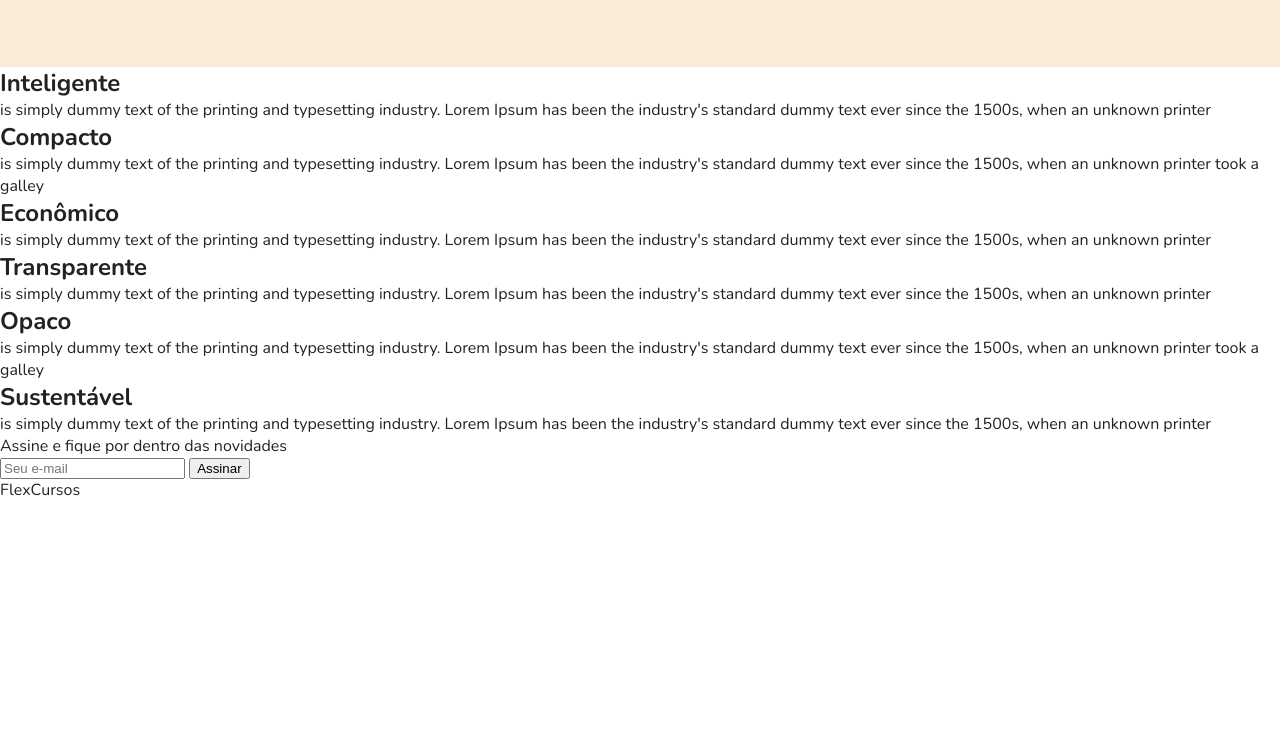
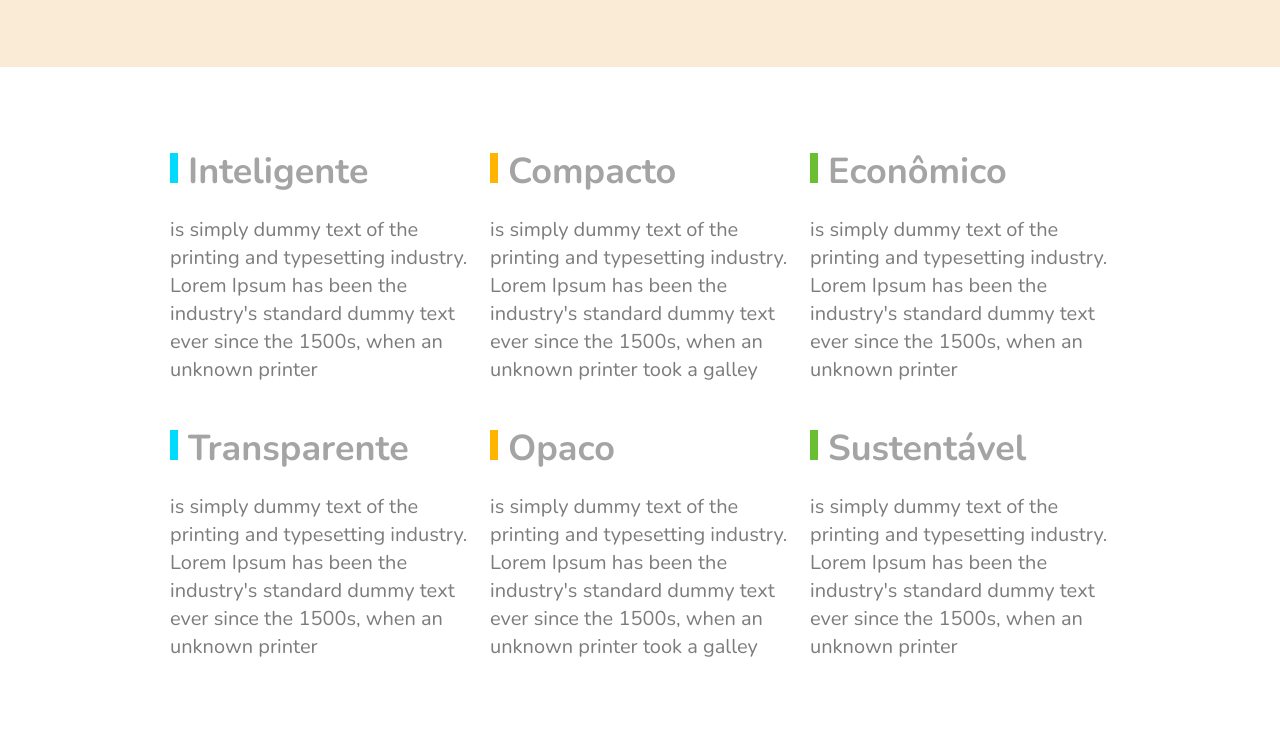
Before and after one commit to Mbrizzo/CssFlex, a plain HTML site: page index.html in a window 1280 px wide. Shown: the part 3491-4220 px from the top of the page. Before the commit the page ends 3992 px from the top, so only its background shows below. Drawn offline with nearby package versions, Linux system fonts and the light colour scheme.

Commit message:
Qualidade - Newsletter - Footer

```diff
--- a/css/style.css
+++ b/css/style.css
@@ -239,3 +239,132 @@ img {
     order: -1;
   }
 }
+
+/* Qaulidade */
+
+.qualidade {
+	max-width: 960px;
+	margin: 60px auto;
+	display: flex;
+	flex-wrap: wrap;
+}
+
+.qualidade-item {
+	flex: 1 1 300px;
+	margin: 20px 10px;
+}
+
+.qualidade-item h2 {
+	font-size: 2.25em;
+	color: #a4a4a4;
+	margin-bottom: 20px;
+}
+
+.qualidade-item h2::before {
+	content: '';
+	display: inline-block;
+	width: 8px;
+	height: 30px;
+	margin-right: 10px;
+}
+
+.qualidade-item:nth-of-type(3n+1) h2::before {
+	background: #00DAFD;
+}
+
+.qualidade-item:nth-of-type(3n+2) h2::before {
+	background: #FFB500;
+}
+
+.qualidade-item:nth-of-type(3n+3) h2::before {
+	background: #6ABE32;
+}
+
+.qualidade-item p {
+	font-size: 1.25em;
+	line-height: 1.4;
+	color: #7c7c7c;
+}
+/*Newsletter*/
+
+.newsletter {
+	background: #FAEBD7;
+	padding: 60px calc((100% - 960px) / 2 );
+	display: flex;
+	flex-wrap: wrap;
+}
+
+.newsletter-info {
+	flex: 1 1 240px;
+	margin: 0 10px;
+}
+
+.newsletter-info h1 {
+	font-size: 3em;
+	color: #a4a4a4;
+}
+
+.newsletter-info p {
+	font-size: 1.25em;
+	font-style: italic;
+	max-width: 230px;
+	color: #7c7c7c;
+	margin-bottom: 10px;
+}
+
+.newsletter-form {
+	flex: 2 1 260px;
+	margin: 0 10px;
+	align-self: center;
+	display: flex;
+	flex-wrap: wrap;
+}
+
+.newsletter-form input {
+	flex: 260px;
+	font-size: 1.25em;
+	color: #7c7c7c;
+	font-style: italic;
+	font-family: "Nunito", Helvetica, Arial, sans-serif;
+	border: 4px solid #000000;
+	background: transparent;
+	padding: 15px 10px;
+	margin: 0px;
+	border-radius: 0px;
+}
+
+.newsletter-form button {
+	flex: 1 1 260px;
+	font-family: "Nunito", Helvetica, Arial, sans-serif;
+	font-size: 2.25em;
+	font-weight: bold;
+	text-transform: uppercase;
+	background: #000000;
+	color: white;
+	margin: 0px;
+	cursor: pointer;
+	border: 0px;
+	padding: 15px 10px;
+}
+
+@media (max-width: 600px) {
+	.newsletter-form button {
+		font-size: 1.5em;
+	}
+}
+
+/*Footer*/
+
+.footer {
+	display: flex;
+	background: #2E8B57;
+	height: 200px;
+	align-items: center;
+}
+
+.footer p {
+	flex: 1;
+	text-align: center;
+	font-size: 2.25em;
+	color: #ffffff;
+}
--- a/index.html
+++ b/index.html
@@ -102,27 +102,27 @@
         </div>
   </section>
   <section class="qualidade" id="qualidade">
-    <div qualidade-item>
+    <div class="qualidade-item">
       <h2>Inteligente</h2>
       <p>is simply dummy text of the printing and typesetting industry. Lorem Ipsum has been the industry's standard dummy text ever since the 1500s, when an unknown printer</p>
     </div>
-    <div qualidade-item>
+    <div class="qualidade-item">
         <h2>Compacto</h2>
         <p>is simply dummy text of the printing and typesetting industry. Lorem Ipsum has been the industry's standard dummy text ever since the 1500s, when an unknown printer took a galley</p>
     </div>
-    <div qualidade-item>
+    <div class="qualidade-item">
         <h2>Econômico</h2>
         <p>is simply dummy text of the printing and typesetting industry. Lorem Ipsum has been the industry's standard dummy text ever since the 1500s, when an unknown printer</p>
     </div>
-    <div qualidade-item>
+    <div class="qualidade-item">
         <h2>Transparente</h2>
         <p>is simply dummy text of the printing and typesetting industry. Lorem Ipsum has been the industry's standard dummy text ever since the 1500s, when an unknown printer</p>
     </div>
-    <div qualidade-item>
+    <div class="qualidade-item">
         <h2>Opaco</h2>
         <p>is simply dummy text of the printing and typesetting industry. Lorem Ipsum has been the industry's standard dummy text ever since the 1500s, when an unknown printer took a galley</p>
     </div>
-    <div qualidade-item>
+    <div class="qualidade-item">
         <h2>Sustentável</h2>
         <p>is simply dummy text of the printing and typesetting industry. Lorem Ipsum has been the industry's standard dummy text ever since the 1500s, when an unknown printer</p>
     </div>
```
